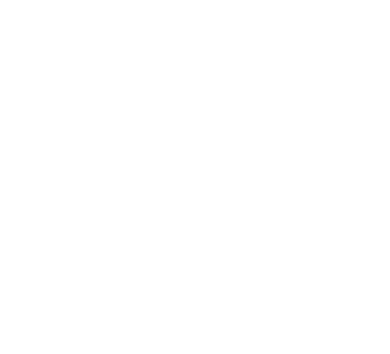
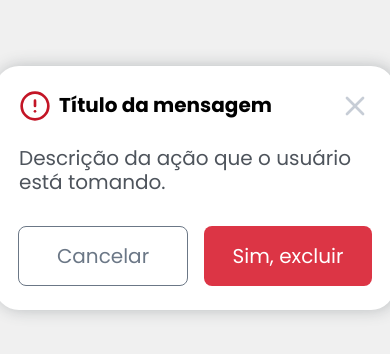
Before and after one commit to VinnyBittencourt/Vinny-Bittencourt, a React (Create React App) app: page /tablet in a window 390 px wide. Shown: the part 234-588 px from the top of the page. Built offline with nearby package versions, Linux system fonts and the light colour scheme.

Commit message:
Tablet UI

```diff
--- a/src/App.js
+++ b/src/App.js
@@ -1,5 +1,6 @@
 import React from "react";
 import "./App.css";
+// import * as S from './style'
 
 import Routes from "./Routes";
 
--- a/src/Routes.js
+++ b/src/Routes.js
@@ -3,6 +3,7 @@
 
 import Home from "./pages/home";
 import Old from "./pages/oldversion";
+import Tablet from "./pages/tablet"
 
 
 export default function Routes() {
@@ -11,6 +12,7 @@
             <Switch>
                 <Route path='/' exact component={Home} />
                 <Route path='/oldversion'  component={Old} />
+                <Route path='/tablet'  component={Tablet} />
             </Switch>
         </BrowserRouter>
     );
--- a/src/index.css
+++ /dev/null
@@ -1,4 +0,0 @@
-* {
-  margin: 0;
-  padding: 0;
-}
--- a/src/index.js
+++ b/src/index.js
@@ -1,6 +1,5 @@
 import React from 'react';
 import ReactDOM from 'react-dom';
-import './index.css';
 import App from './App';
 
 
--- a/src/pages/home/index.js
+++ b/src/pages/home/index.js
@@ -19,6 +19,11 @@
                     </Link>
                 </div>
             </header>
+            <div>
+            <Link to="/tablet" className="btn-primary">
+                        TABLET <FiChevronsRight size={32} />
+                    </Link>
+            </div>
             <section className="meio">
                 <div className="box-esquerda">
                     <p className="uppertext">Olá, eu sou Vinny Bittencourt</p>
--- a/src/pages/oldversion/index.js
+++ b/src/pages/oldversion/index.js
@@ -11,6 +11,7 @@
 import dribble from "../../images/040-dribbble.png";
 import behance from "../../images/047-behance.png";
 import logobg from "../../images/logobg.png";
+
 import * as S from './style'
 
 export default function old() {
--- a/src/pages/oldversion/styles.css
+++ b/src/pages/oldversion/styles.css
@@ -1,4 +1,4 @@
-/* header {
+header {
     width: 100%;
     height: 75vh;
     background-color: var(--bg-light);
@@ -579,4 +579,4 @@
     .banner_right img {
         display: none;
     }
-} */
+}
--- /dev/null
+++ b/src/pages/tablet/index.js
@@ -0,0 +1,25 @@
+import React from "react";
+import { Link } from "react-router-dom";
+import { FiAlertCircle, FiX } from "react-icons/fi";
+
+import "./style.css";
+
+export default function hoje() {
+  return (
+    <>
+      <div className="container">
+        <div className="modal">
+            <div className="modal-header">
+            <h6><FiAlertCircle size={32} className="alertIcon"></FiAlertCircle>Título da mensagem</h6>
+            <FiX size={32} className="exit"></FiX>
+            </div>
+            <p>Descrição da ação que o usuário está tomando.</p>
+            <div className="btns">
+                <Link to="#" className="outline btn-cancel">Cancelar</Link>
+                <Link to="#" className="btnfull btn-delete">Sim, excluir</Link>
+            </div>
+        </div>
+      </div>
+    </>
+  );
+}
--- /dev/null
+++ b/src/pages/tablet/style.css
@@ -0,0 +1,97 @@
+.container{
+    width: 100vw;
+    height: 100vh;
+    background-color: #f0f0f0;
+
+    display: flex;
+    align-items: center;
+    justify-content: center;
+}
+
+.modal{
+    background-color: #fff;
+    padding: 24px;
+    box-shadow: 2px 0px 16px rgba(73, 80, 87, 0.32);
+    border-radius: 24px;
+    max-width: 352px;
+
+
+    display: flex;
+    align-items: center;
+    justify-content: center;
+    flex-direction: column;
+}
+
+.modal-header{
+    display: flex;
+    justify-content: space-between;
+    width:100%;
+    margin-bottom: 24px;
+}
+
+.modal h6{
+    color: #000;
+    font-size: 20px;
+
+    display: flex;
+}
+
+.alertIcon{
+    color: #C31526;
+    margin-right: 8px;
+}
+.exit{
+    color: #C7CDD6;
+}
+
+.modal p{
+    color: #4E545C;
+    font-size: 20px;
+    line-height: 24px;
+
+    margin-bottom: 32px;
+}
+
+.btns{
+    display: flex;
+
+}
+
+.btns a{
+    width: 168px;
+
+    display: flex;
+    align-items: center;
+    justify-content: center;
+}
+
+.btns a:first-child{
+    margin-right: 16px;
+}
+
+.outline{
+    border: 1px solid;
+    border-radius: 8px;
+    font-size: 20px;
+    padding-top: 14px;
+    padding-bottom: 14px;
+    text-decoration: none;
+}
+
+.btnfull{
+    border-radius: 8px;
+    font-size: 20px;
+    padding-top: 14px;
+    padding-bottom: 14px;
+    text-decoration: none;
+}
+
+.btn-cancel{
+    border-color: #6B7786;
+    color: #6B7786;
+}
+
+.btnfull{
+    background-color: #DC3545;
+    color: #fff;
+}
```
